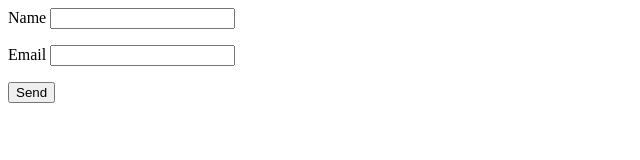
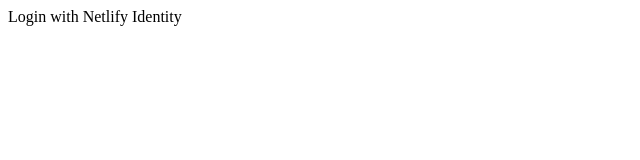
Before and after one commit to hondagoogle/DrearyQuickHypotenuse, a plain HTML site: page index2.html in a window 1280 px wide. Shown: the whole page, without its empty margins (0-640 px from the left). Drawn offline with Linux system fonts and the light colour scheme.

Commit message:
Added login

```diff
--- a/index2.html
+++ b/index2.html
@@ -1,11 +1,21 @@
-<form name="contact" netlify>
-  <p>
-    <label>Name <input type="text" name="name" /></label>
-  </p>
-  <p>
-    <label>Email <input type="email" name="email" /></label>
-  </p>
-  <p>
-    <button type="submit">Send</button>
-  </p>
-</form>
+<!DOCTYPE html>
+<html>
+<head>
+  <title>A static website</title>
+
+  <!-- include the widget -->
+  <script type="text/javascript" src="https://identity.netlify.com/v1/netlify-identity-widget.js"></script>
+</head>
+<body>
+  <!-- Add a menu:
+   Log in / Sign up - when the user is not logged in
+   Username / Log out - when the user is logged in
+  -->
+  <div data-netlify-identity-menu></div>
+
+  <!-- Add a simpler button:
+    Simple button that will open the modal.
+  -->
+  <div data-netlify-identity-button>Login with Netlify Identity</div>
+</body>
+</html>
```
